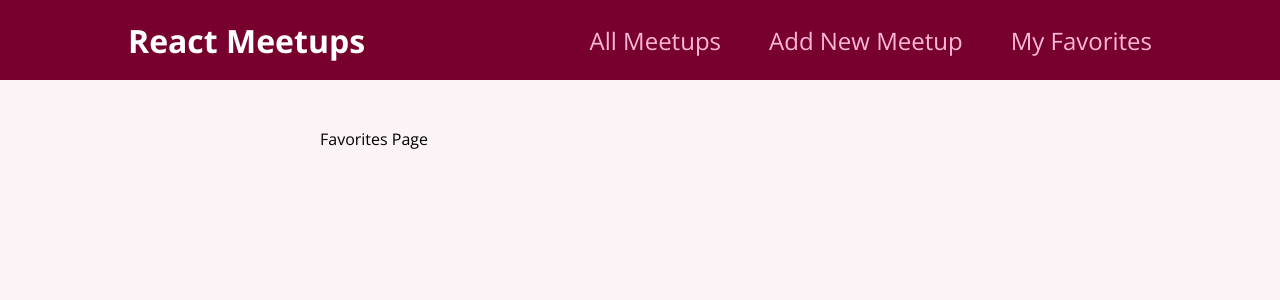
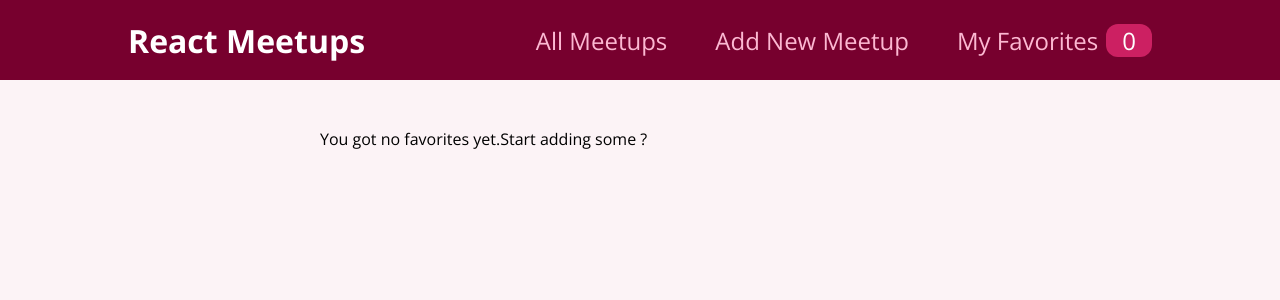
Before and after one commit to Aminouad/MeetupsOrganizerWithReactJs, a React (Create React App) app: page /favorites in a window 1280 px wide. Shown: the top 300 px of the page. Built offline with nearby package versions, Linux system fonts and the light colour scheme.

Commit message:
final commit adding the navigation counter for favorites

```diff
--- a/src/Components/layout/MainNavigation.js
+++ b/src/Components/layout/MainNavigation.js
@@ -1,6 +1,10 @@
 import {Link} from 'react-router-dom'
 import classes from './MainNavigation.module.css'
+import {useContext} from 'react';
+import FavoritesContext from '../../store/favorite-context';
+
 function MainNavigation(){
+    const favoritesCtx=useContext(FavoritesContext);
     return(
 <header className={classes.header}>
     <div className={classes.logo}>React Meetups </div>
@@ -13,7 +17,10 @@ function MainNavigation(){
                 <Link to='/newMeetup'>Add New Meetup</Link>
             </li>
             <li>
-                <Link to='/favorites'>My Favorites</Link>
+                <Link to='/favorites'>
+                    My Favorites
+                    <span className={classes.badge}>{favoritesCtx.totalFavorites}</span>
+                </Link>
             </li>
         </ul>
     </nav>
--- a/src/pages/Favorites.js
+++ b/src/pages/Favorites.js
@@ -1,8 +1,26 @@
+import {useContext} from 'react';
+import MeetupList from '../Components/meetups/MeetupList';
+
+import FavoritesContext from '../store/favorite-context';
+
 function FavoritesPage(){
+
+    const favoritesCtx=useContext(FavoritesContext);
+
+    let content;
+    if(favoritesCtx.totalFavorites===0){
+        content= <p>You got no favorites yet.Start adding some ?</p>
+
+    }
+    else{
+          content=<MeetupList meetups={favoritesCtx.favorites} />
+
+    }
+
     return(
-        <div>
-            Favorites Page
-        </div>
+        <section>
+            {content}
+        </section>
     );
 }
 export default FavoritesPage;
```
